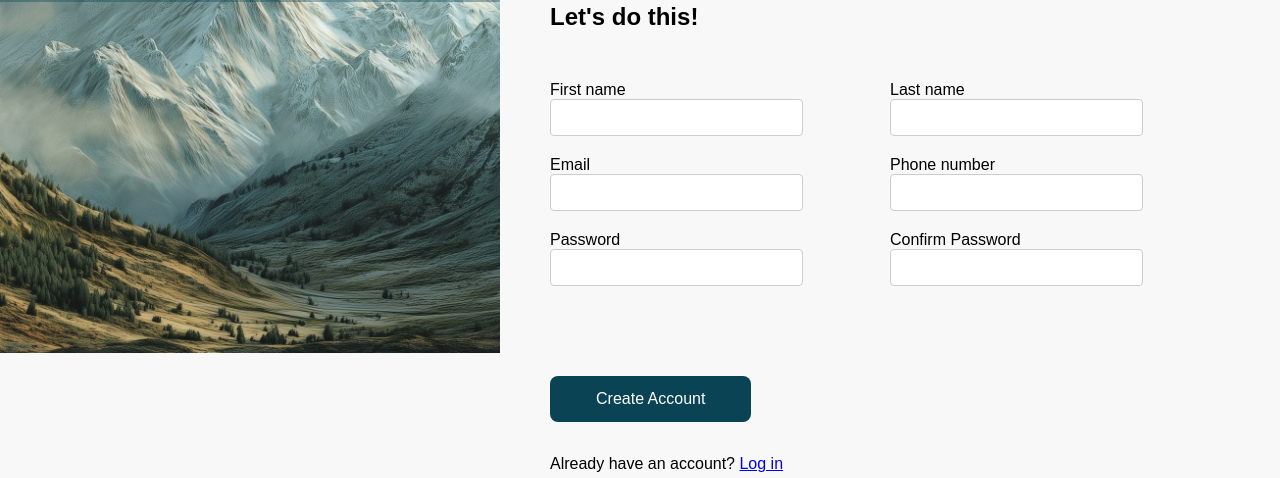
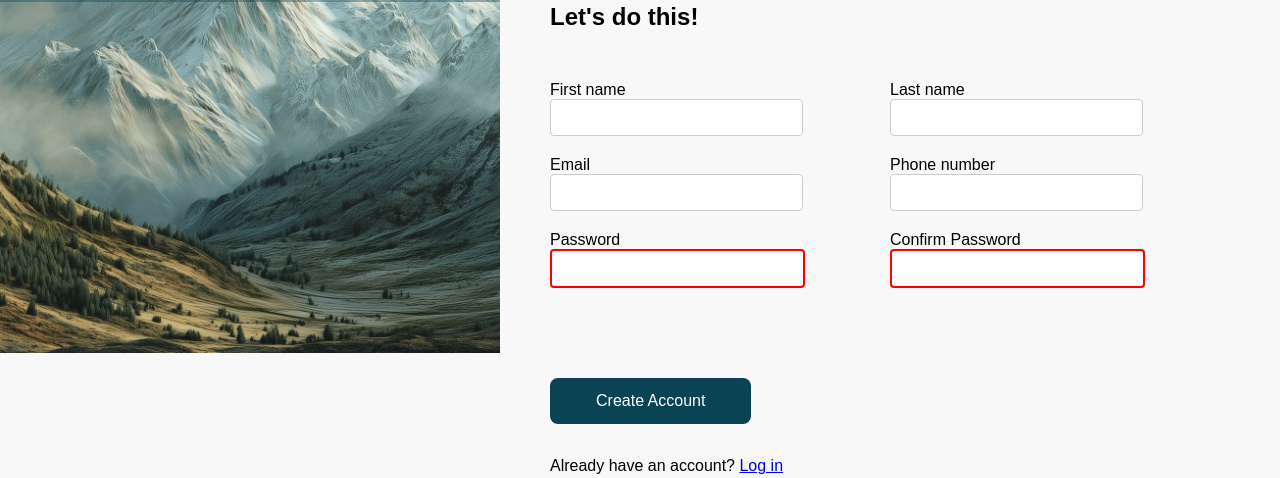
Before and after one commit to ianapavlycheva/sign-up-form, a plain HTML site: page index.html in a window 1280 px wide. Shown: the part 447-925 px from the top of the page. Drawn offline with Linux system fonts and the light colour scheme.

Commit message:
Add pseudo classes for input

```diff
--- a/styles.css
+++ b/styles.css
@@ -93,6 +93,14 @@ body {
   border-radius: 4px;
 }
 
+input[type="password"]:invalid {
+  border: 2px solid red;
+}
+
+input:focus {
+  border: 2px solid blue;
+  box-shadow: 0 0 5px rgba(0, 0, 255, 0.5);
+}
 .create-account {
   background-color: rgb(10, 68, 84);
   color: white;
```
